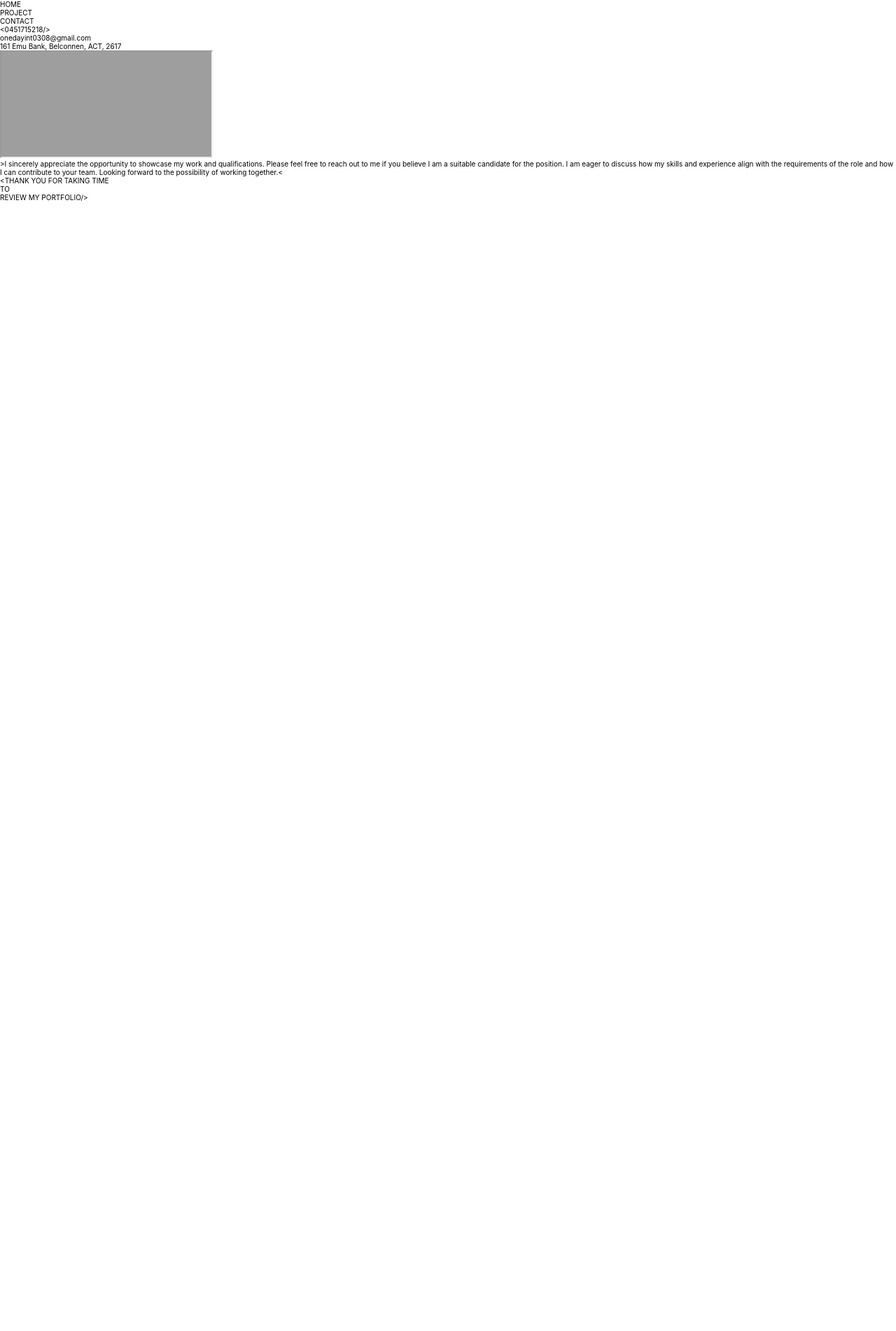
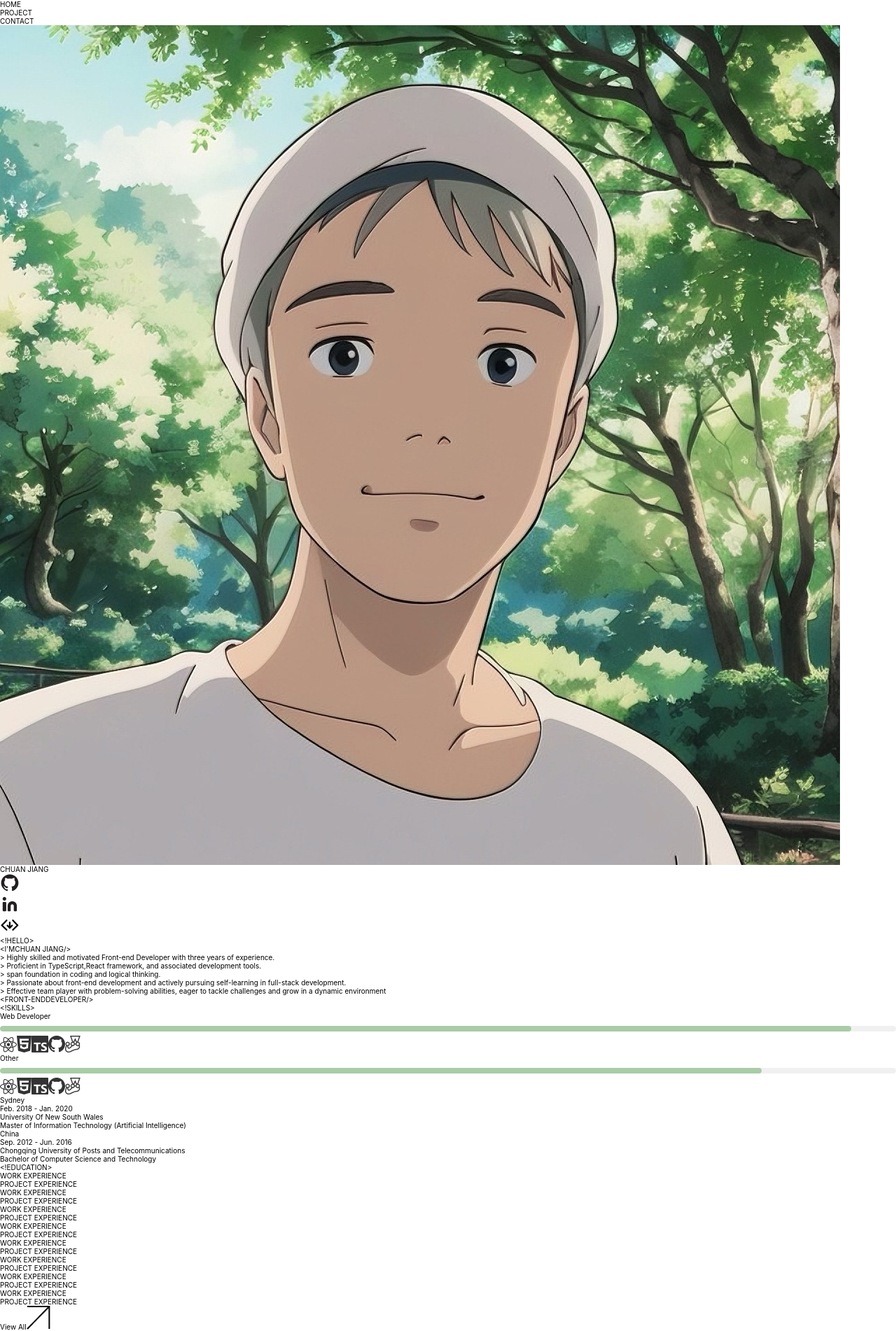
Before and after one commit to onedayint2022/Portfolio, a React (Create React App) app: page / in a window 1280 px wide. Shown: the part 86-1988 px from the top of the page at 70% size. Before the commit the page ends 800 px from the top, so only its background shows below. Built offline with nearby package versions, Linux system fonts and the light colour scheme; grey boxes are pictures that could not be loaded.

Commit message:
:lipstick: update animl

```diff
--- a/src/Components/Experience/index.tsx
+++ b/src/Components/Experience/index.tsx
@@ -6,7 +6,7 @@
  */
 /* <------------------------------------ **** DEPENDENCE IMPORT START **** ------------------------------------ */
 /** This section will include all the necessary dependence for this tsx file */
-import React, { useState } from 'react';
+import React, { useEffect, useRef, useState } from 'react';
 import * as style from './style.scss';
 import Go from '../../Asserts/Icons/go.png';
 /* <------------------------------------ **** DEPENDENCE IMPORT END **** ------------------------------------ */
@@ -22,19 +22,30 @@ export const Experience: React.FC<ExperienceProps> = ({
 }: ExperienceProps): JSX.Element => {
     /* <------------------------------------ **** HOOKS START **** ------------------------------------ */
     /************* This section will include this component HOOK function *************/
+    useEffect(() => {
+        document.addEventListener('scroll', handleScroll);
+        return () => {
+            document.removeEventListener('scroll', handleScroll);
+        };
+    });
+    const [moveX, setMoveX] = useState(0);
     /* <------------------------------------ **** HOOKS END **** ------------------------------------ */
     /* <------------------------------------ **** PARAMETER START **** ------------------------------------ */
     /************* This section will include this component parameter *************/
     const loop = Array.from('theTimes');
+
     /* <------------------------------------ **** PARAMETER END **** ------------------------------------ */
     /* <------------------------------------ **** FUNCTION START **** ------------------------------------ */
     /************* This section will include this component general function *************/
+    const handleScroll = () => {
+        setMoveX(document.documentElement.scrollTop);
+    };
     /* <------------------------------------ **** FUNCTION END **** ------------------------------------ */
     return (
         <div className={style.Experience_container}>
             {/* <------------------------------------ **** SECTION1 START **** ------------------------------------ */}
             {/** git the brief description for this section */}
-            <div className={style.Experience_title}>
+            <div className={style.Experience_title} style={{ left: `-${moveX}px` }}>
                 {loop.map((_, i) => (
                     <div key={`experience_${i}`}>
                         <div>
--- a/src/Components/Experience/style.scss
+++ b/src/Components/Experience/style.scss
@@ -28,10 +28,10 @@
     font-family: 'Inconsolata';
     font-weight: 600;
     width: 100vw;
-    animation-name: move;
-    animation-duration: 10s;
-    animation-iteration-count: infinite;
-    animation-direction: alternate-reverse;
+    // animation-name: move;
+    // animation-duration: 10s;
+    // animation-iteration-count: infinite;
+    // animation-direction: alternate-reverse;
     > div {
         display: flex;
         @include headFont();
--- a/src/Layout/index.tsx
+++ b/src/Layout/index.tsx
@@ -27,7 +27,7 @@ interface LayoutProps {
 export const Layout: React.FC<LayoutProps> = ({ ...props }: LayoutProps): JSX.Element => {
     /* <------------------------------------ **** HOOKS START **** ------------------------------------ */
     /************* This section will include this component HOOK function *************/
-    const [page, setPage] = useState('CONTACT');
+    const [page, setPage] = useState('HOME');
     /* <------------------------------------ **** HOOKS END **** ------------------------------------ */
     /* <------------------------------------ **** PARAMETER START **** ------------------------------------ */
     /************* This section will include this component parameter *************/
```
